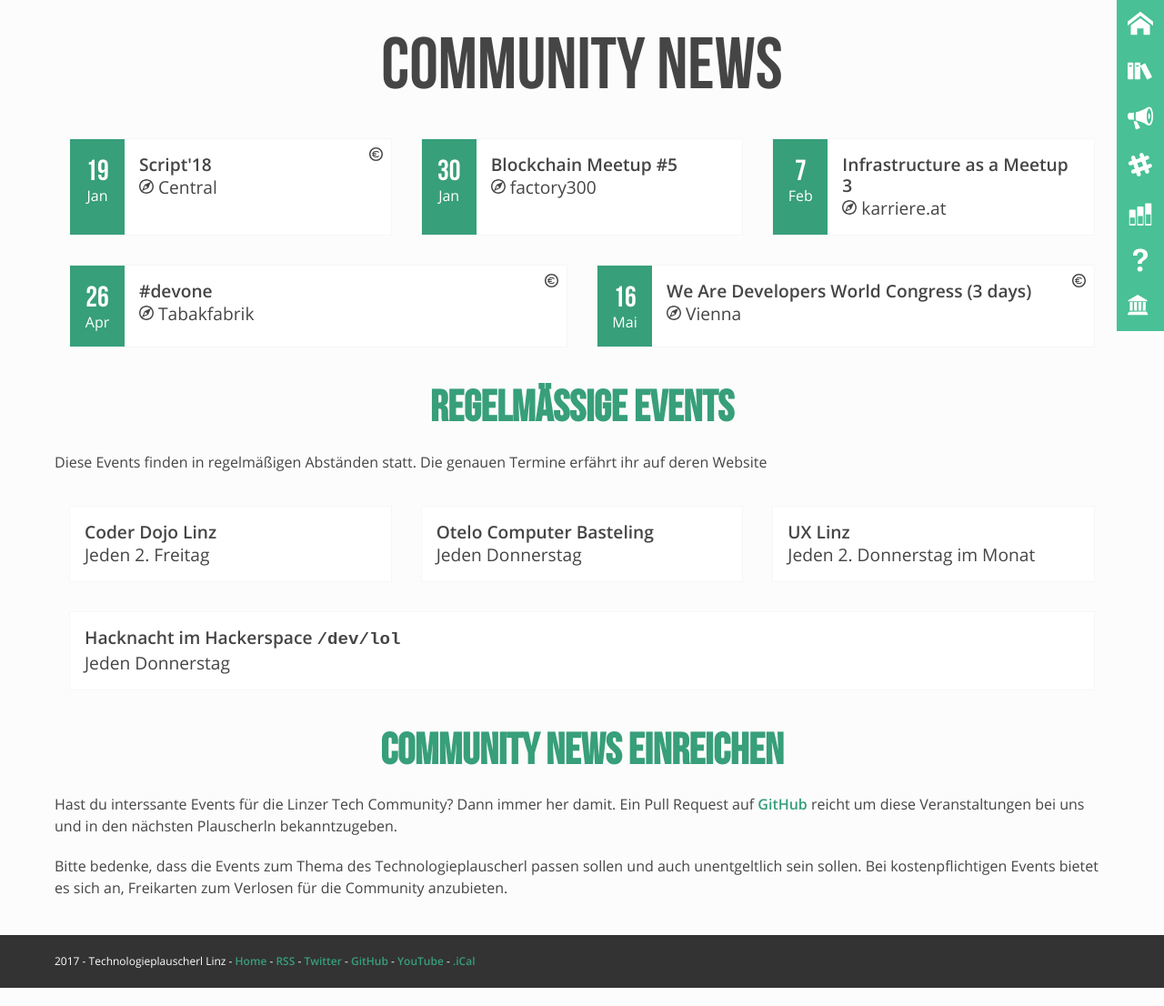
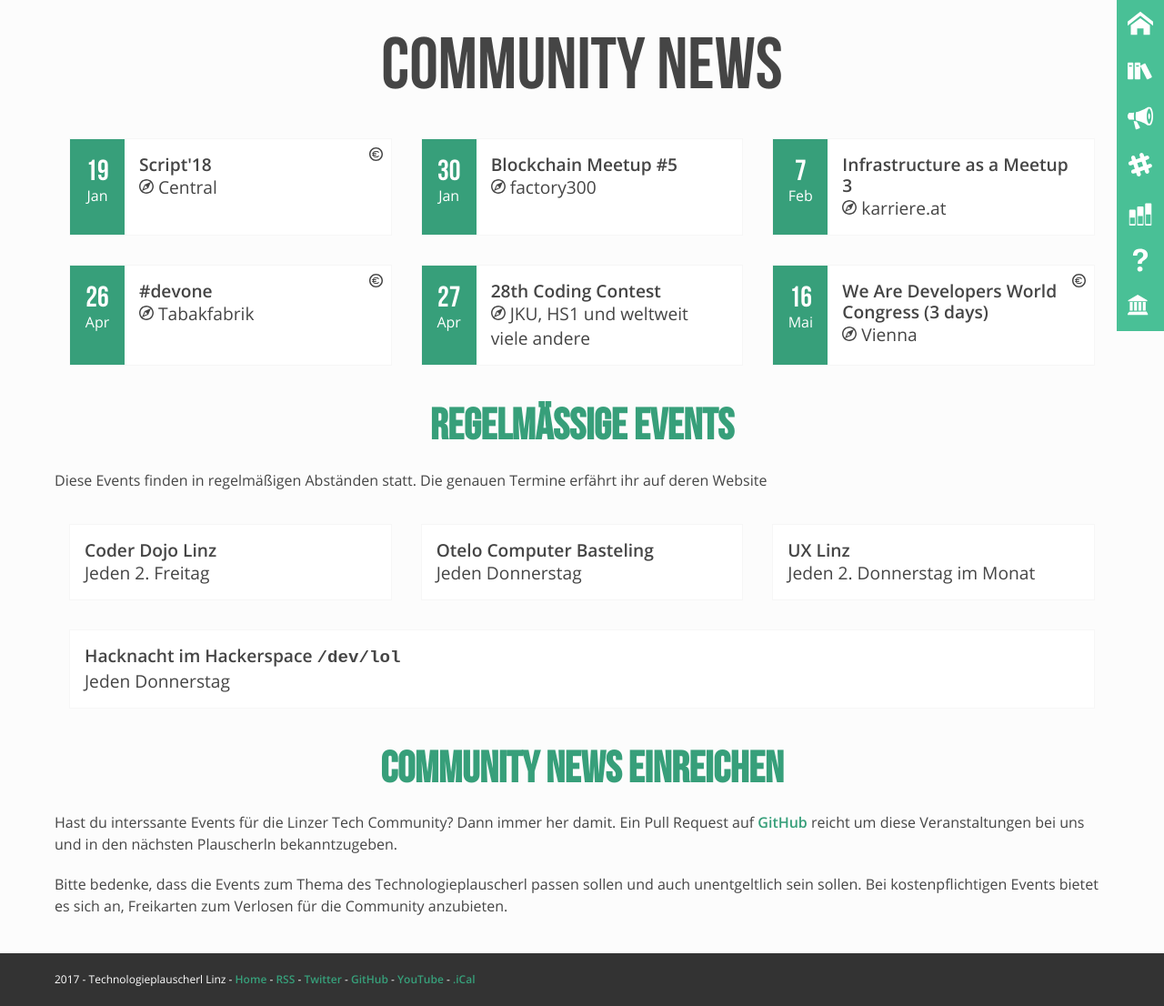
Before and after one commit to mericanAncer127/plauscherl, a Jekyll site: the page built from pages/community-news.html, in a window 1280 px wide. Shown: the whole page at 91% size. Built offline with Jekyll 4.4.1, drawn with Linux system fonts in a browser that asks for light colours.

Commit message:
28. Coding Contest

```diff
--- a/_data/community.yml
+++ b/_data/community.yml
@@ -258,6 +258,11 @@
       location: JKU, HS1 und weltweit 25 andere
       date: 2017-10-20
       link: https://www.codingcontest.org/
+    -
+      name: "28th Coding Contest"
+      location: JKU, HS1 und weltweit viele andere
+      date: 2018-04-27
+      link: https://www.codingcontest.org/
 -
   id: factory300
   name: "Factory300"
```
